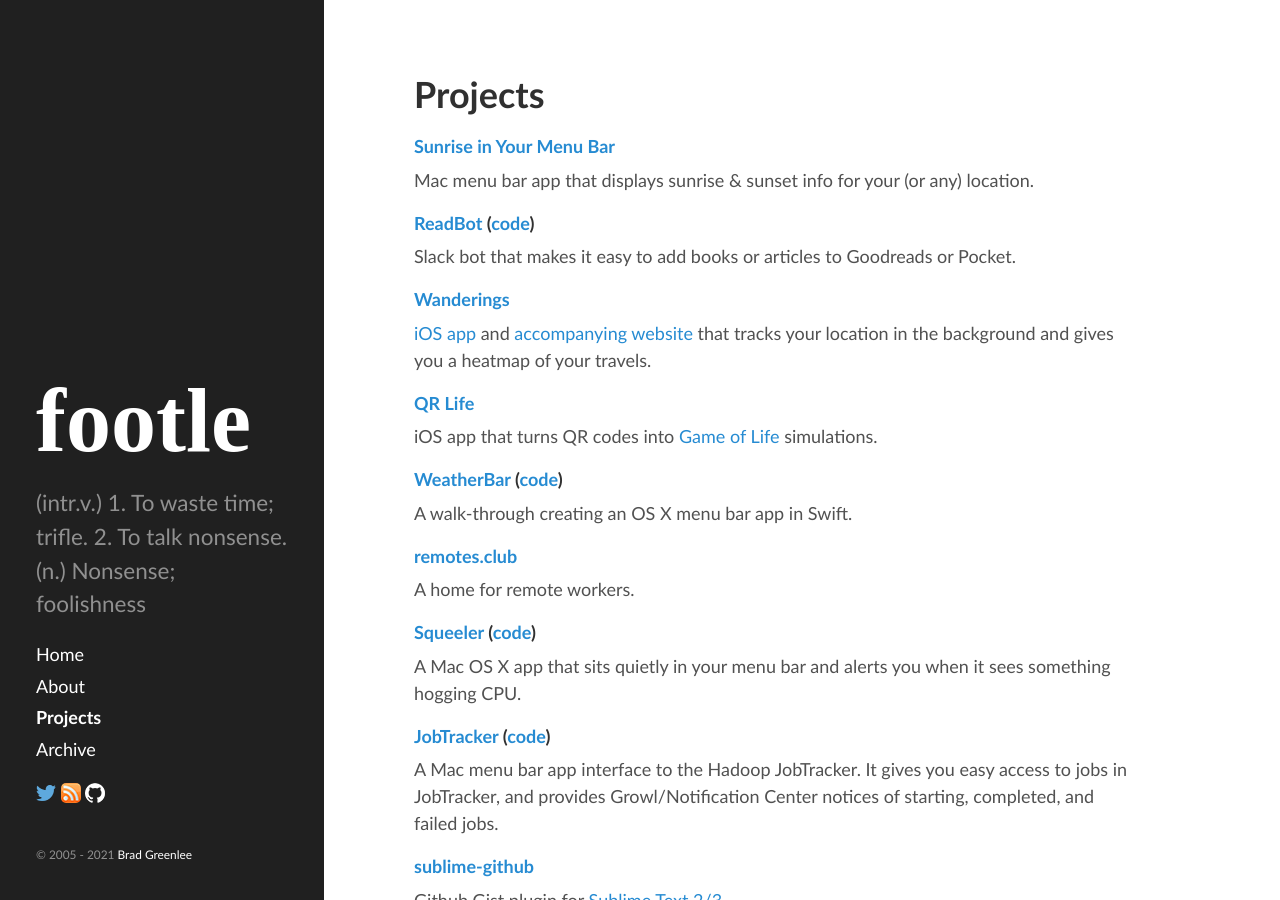
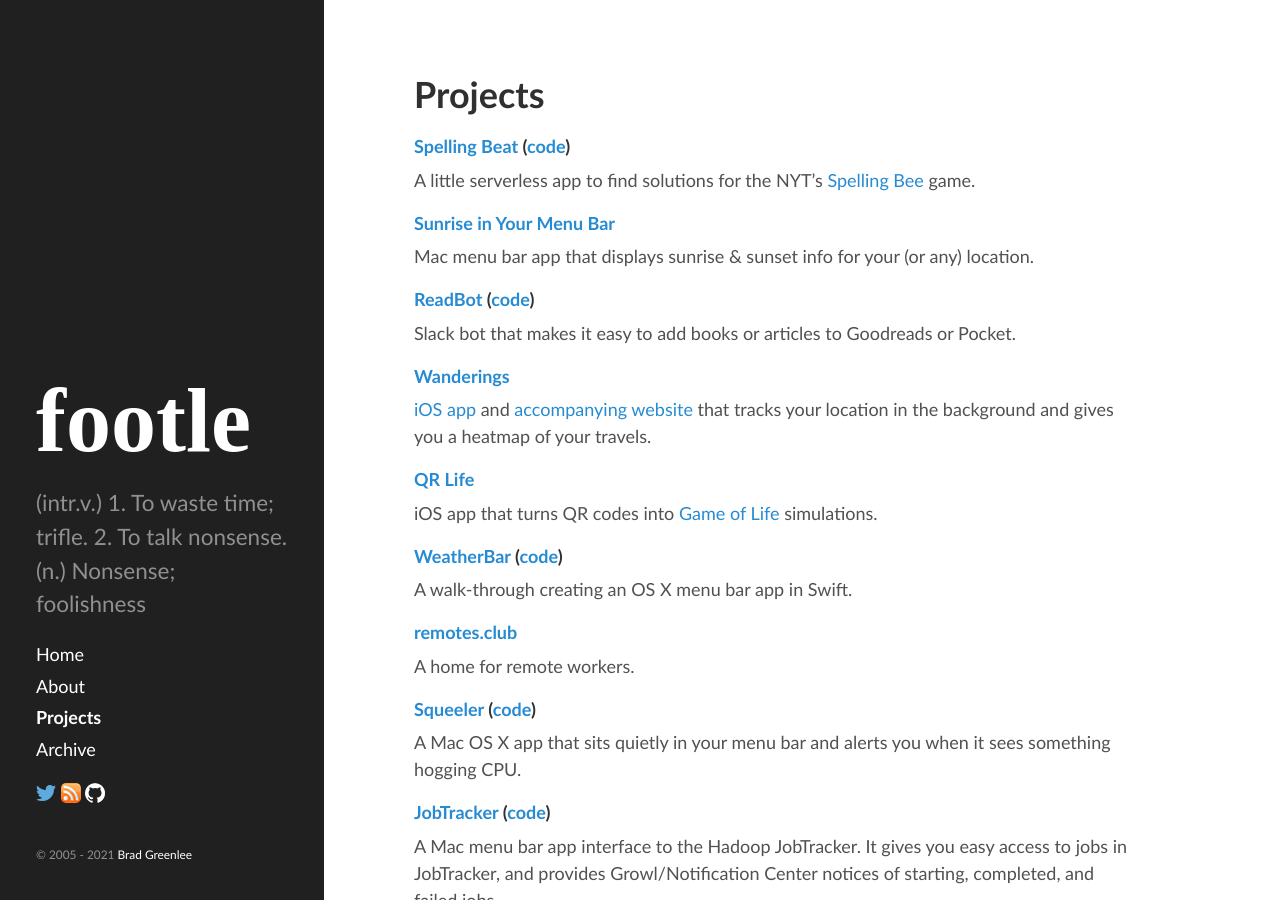
Before and after one commit to bgreenlee/bgreenlee.github.io, a Jekyll site: the page built from _pages/projects.md, in a window 1280 px wide and 900 px high. Built offline with Jekyll 4.4.1, drawn with Linux system fonts in a browser that asks for light colours; some web fonts are replaced.

Commit message:
Add Spelling Beat to project

```diff
--- a/_pages/projects.md
+++ b/_pages/projects.md
@@ -2,6 +2,10 @@
 layout: page
 title: Projects
 ---
+
+#### [Spelling Beat](https://spellingbeat.com) ([code](https://github.com/bgreenlee/spelling-beat))
+
+A little serverless app to find solutions for the NYT's [Spelling Bee](https://www.nytimes.com/puzzles/spelling-bee) game.
 
 #### [Sunrise in Your Menu Bar](https://apps.apple.com/us/app/sunrise-in-your-menu-bar/id1548227736?mt=12)
 
```
